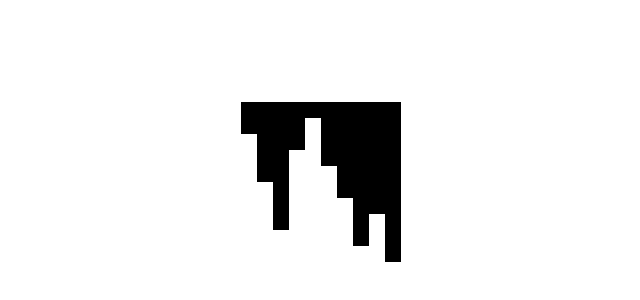
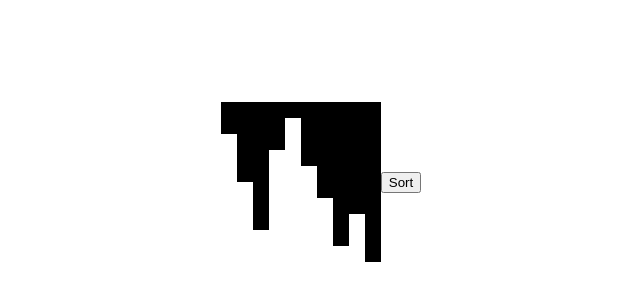
Before and after one commit to BenjaminGrabow/Visualize-Algorithms, a React (Create React App) app in the folder sort_algos/: page / in a window 1280 px wide. Shown: the part 218-518 px from the top of the page, without its empty margins (319-959 px from the left). Built offline with nearby package versions, Linux system fonts and the light colour scheme.

Commit message:
create sort button

```diff
--- a/sort_algos/src/App.js
+++ b/sort_algos/src/App.js
@@ -34,6 +34,8 @@ class App extends React.Component {
           />
         ))}
         </div>
+
+        <button onClick={this.sort}>Sort</button>
       </StyledApp>
     );
   }
```
